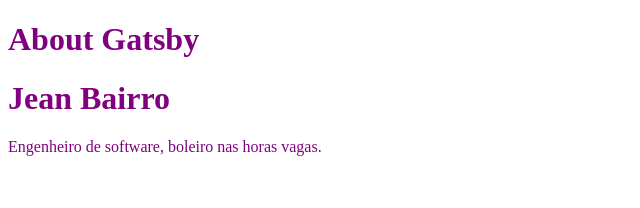
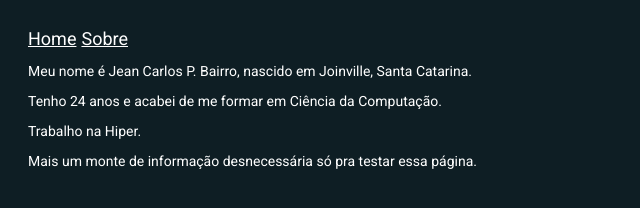
Before and after one commit to jeanbairro/jeanbairro.com, a Gatsby site: page /about in a window 1280 px wide. Shown: the whole page, without its empty margins (0-640 px from the left). Built offline with nearby package versions, Linux system fonts and the light colour scheme; Gatsby itself is replaced by a stand-in of ours.

Commit message:
iniciando os trabalhos

```diff
--- /dev/null
+++ b/gatsby-browser.js
@@ -0,0 +1 @@
+import "./src/styles/global.css"
--- /dev/null
+++ b/src/components/container/container.js
@@ -0,0 +1,6 @@
+import React from "react"
+import containerStyles from "./container.module.css"
+
+export default ({ children }) => (
+  <div className={containerStyles.container}>{children}</div>
+)
--- /dev/null
+++ b/src/components/container/container.module.css
@@ -0,0 +1,3 @@
+.container {
+  padding: 20px;
+}
--- a/src/components/header.js
+++ /dev/null
@@ -1,3 +0,0 @@
-import React from "react"
-
-export default props => <h1>{props.headerText}</h1>
--- /dev/null
+++ b/src/components/header/header.js
@@ -0,0 +1,10 @@
+import React from "react"
+import { Link } from "gatsby"
+import headerStyles from "./header.module.css"
+
+export default () => (
+  <div className={headerStyles.header}>
+    <Link to="/">Home</Link>
+    <Link to="/about">Sobre</Link>
+  </div>
+)
--- /dev/null
+++ b/src/components/header/header.module.css
@@ -0,0 +1,5 @@
+.header a {
+    color: #fff;
+    font-size: 18px;
+    margin-right: 5px;
+}
--- a/src/pages/about.js
+++ b/src/pages/about.js
@@ -1,10 +1,12 @@
 import React from "react"
-import Header from "../components/header"
-
+import Container from "../components/container/container"
+import Header from "../components/header/header"
 export default () => (
-    <div style={{ color: `purple` }}>
-        <Header headerText="About Gatsby" />
-        <h1>Jean Bairro</h1>
-        <p>Engenheiro de software, boleiro nas horas vagas.</p>
-    </div>
+  <Container>
+    <Header />
+    <p>Meu nome é Jean Carlos P. Bairro, nascido em Joinville, Santa Catarina.</p>
+    <p>Tenho 24 anos e acabei de me formar em Ciência da Computação.</p>
+    <p>Trabalho na Hiper.</p>
+    <p>Mais um monte de informação desnecessária só pra testar essa página.</p>
+  </Container>
 )
--- /dev/null
+++ b/src/styles/global.css
@@ -0,0 +1,7 @@
+@import url('https://fonts.googleapis.com/css?family=Roboto&display=swap');
+body {
+    background: #0e1e24;
+    color: #fff;
+    font-family: 'Roboto', sans-serif;
+    font-size: 14px;
+}
```
Also changed, not shown: package.json (+4 -4 lines), src/pages/index.js (+6 -6 lines), README.md, 1 other file.
